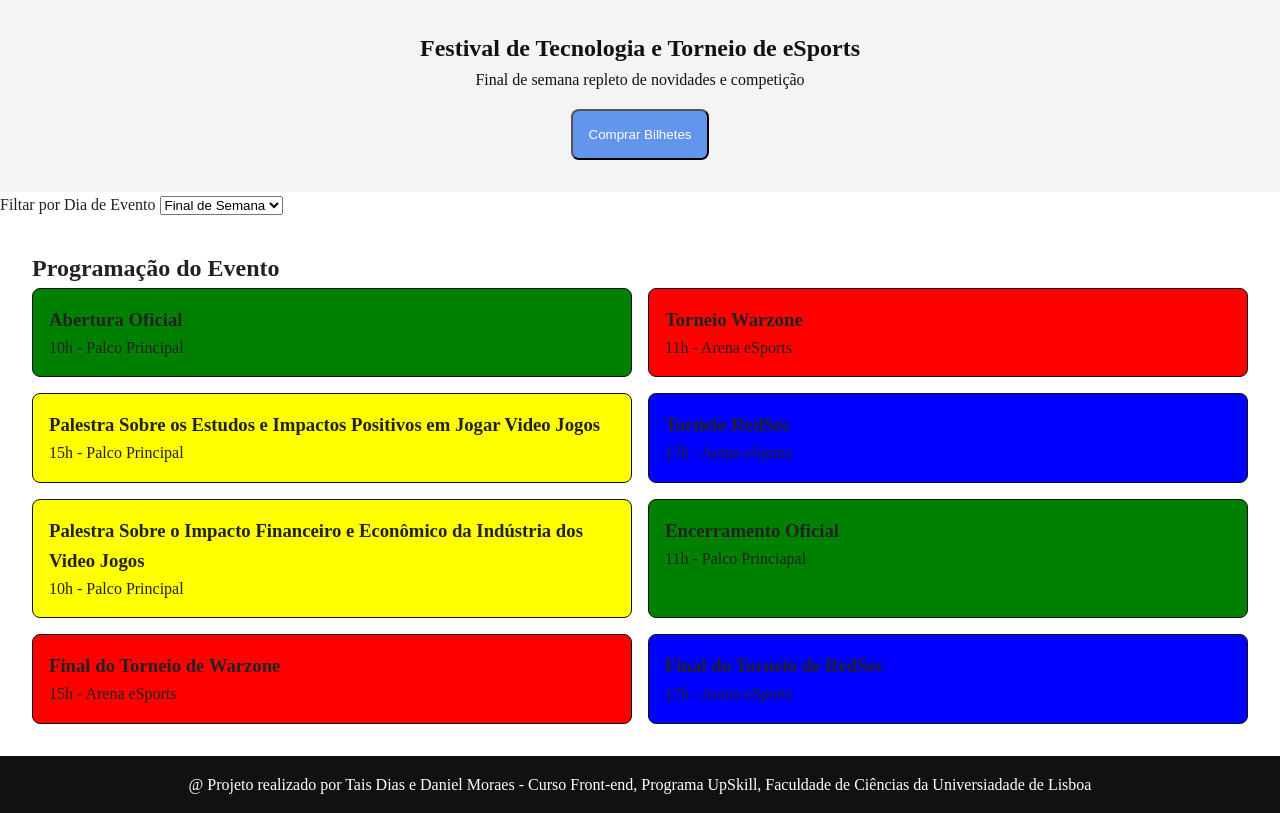
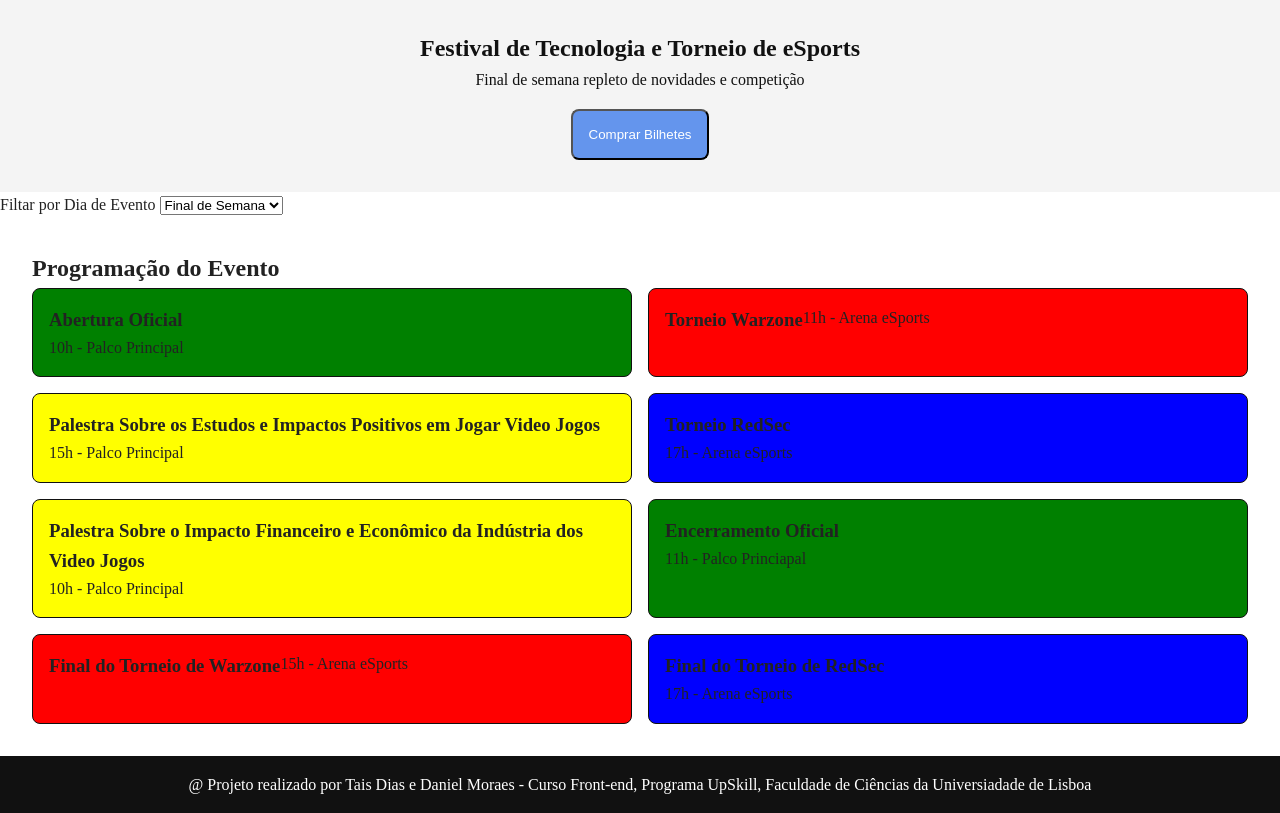
Before and after one commit to DanielMoraesTI/web_experience, a plain HTML site: page index.html in a window 1280 px wide. Shown: the part 112-925 px from the top of the page. Drawn offline with Linux system fonts and the light colour scheme.

```diff
--- a/css/style.css
+++ b/css/style.css
@@ -84,6 +84,10 @@ main {
     gap: 1rem;
 }
 
+.evento[data-palco="arena-warzone"] {
+    display: flex;
+}
+
 .evento {
     padding: 1rem;
     border: 0.5px #111 solid;
```
Also changed, not shown: assets/image/Battlefield-REDSEC-Announced_10-27-25-1440x810.webp (added), assets/image/call-of-duty-warzone-capa-310x310.webp (added).
